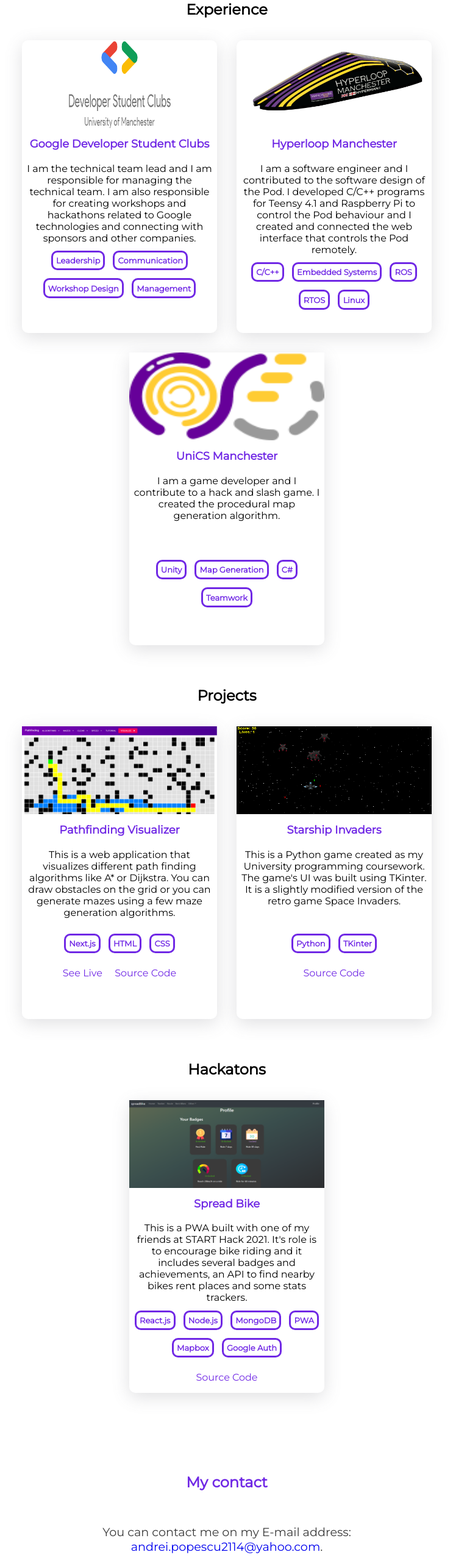
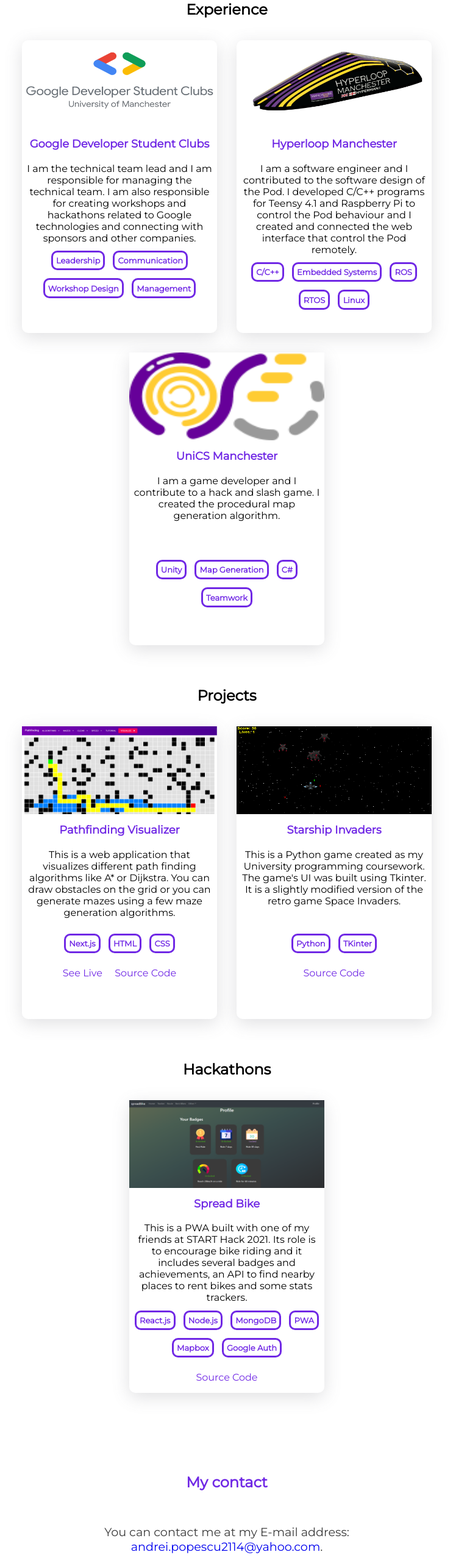
Before and after one commit to AndreiPopescu21/personal-website, a Next.js app: page / in a window 1280 px wide. Shown: the part 1873-4436 px from the top of the page at 61% size, without its empty margins (268-1011 px from the left). Built offline with nearby package versions, Linux system fonts and the light colour scheme.

Commit message:
spell corrections

```diff
--- a/components/ContactPage.jsx
+++ b/components/ContactPage.jsx
@@ -6,7 +6,7 @@
         <div className="paragraph">
             <h1 className="paragraph-title"> My contact </h1>
             <div className="container" style={{padding: "1em", textAlign: "center"}}>
-                <p>You can contact me on my E-mail address: <a className="email" href="mailto:andrei.popescu2114@yahoo.com">andrei.popescu2114@yahoo.com</a>.</p>
+                <p>You can contact me at my E-mail address: <a className="email" href="mailto:andrei.popescu2114@yahoo.com">andrei.popescu2114@yahoo.com</a>.</p>
             </div>
         </div>
     );
--- a/components/ProjectsPage.jsx
+++ b/components/ProjectsPage.jsx
@@ -11,13 +11,13 @@
                              content="I am the technical team lead and I am responsible for managing the
                                      technical team. I am also responsible for creating workshops and hackathons related to
                                      Google technologies and connecting with sponsors and other companies."
-                             imageLink="/images/GSDC-image.png"
+                             imageLink="/images/GDSC-image.png"
                              frameworks={["Leadership", "Communication", "Workshop Design", "Management"]}/>
 
                 <ProjectCard name="Hyperloop Manchester"
                              content="I am a software engineer and I contributed to the software design of the Pod.
                                       I developed C/C++ programs for Teensy 4.1 and Raspberry Pi to control the Pod
-                                      behaviour and I created and connected the web interface that controls the Pod
+                                      behaviour and I created and connected the web interface that control the Pod
                                       remotely."
                              imageLink="/images/hyperloop-image.png"
                              frameworks={["C/C++", "Embedded Systems", "ROS", "RTOS", "Linux"]}/>
@@ -42,7 +42,7 @@
 
                 <ProjectCard name="Starship Invaders"
                              content="This is a Python game created as my University programming coursework.
-                                     The game's UI was built using TKinter.
+                                     The game's UI was built using Tkinter.
                                      It is a slightly modified version of the retro game Space Invaders."
                              imageLink="/images/starship-invaders-image.png"
                              frameworks={["Python", "TKinter"]}
@@ -50,12 +50,12 @@
 
             </div>
 
-            <h1 style={{textAlign: "center", paddingTop: "2em"}}> Hackatons </h1>
+            <h1 style={{textAlign: "center", paddingTop: "2em"}}> Hackathons </h1>
             <div className="large-container distanced-row" style={{textAlign: "center", paddingTop: "1em"}}>
                 <ProjectCard name="Spread Bike"
                              content="This is a PWA built with one of my friends at START Hack 2021.
-                                     It's role is to encourage bike riding and it includes several
-                                     badges and achievements, an API to find nearby bikes rent places
+                                     Its role is to encourage bike riding and it includes several
+                                     badges and achievements, an API to find nearby places to rent bikes
                                      and some stats trackers."
                              imageLink="/images/spread-bike-image.png"
                              frameworks={["React.js", "Node.js", "MongoDB", "PWA", "Mapbox", "Google Auth"]}
```
Also changed, not shown: public/images/GDSC-image.png (added), public/images/GSDC-image.png (deleted).
